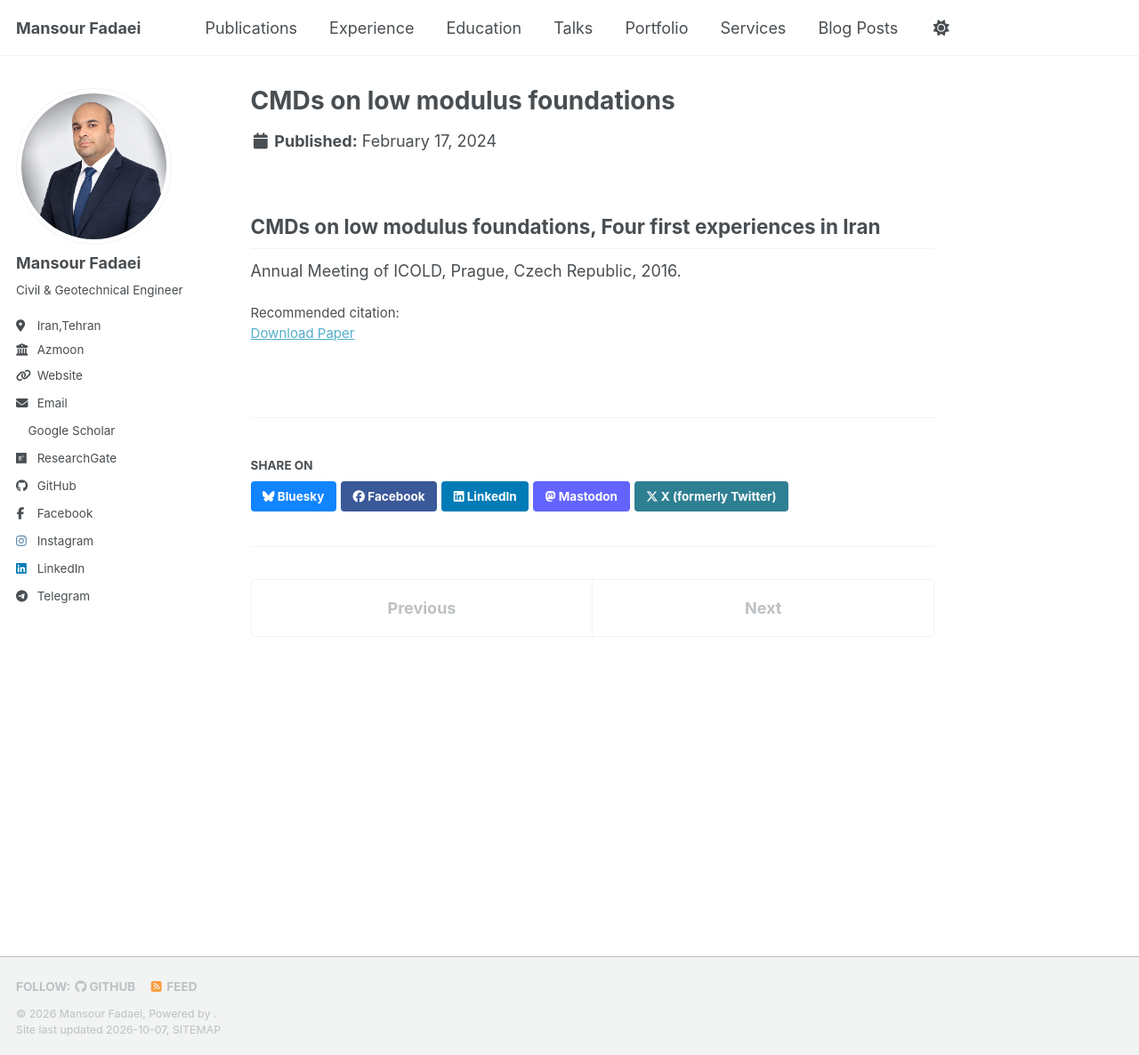
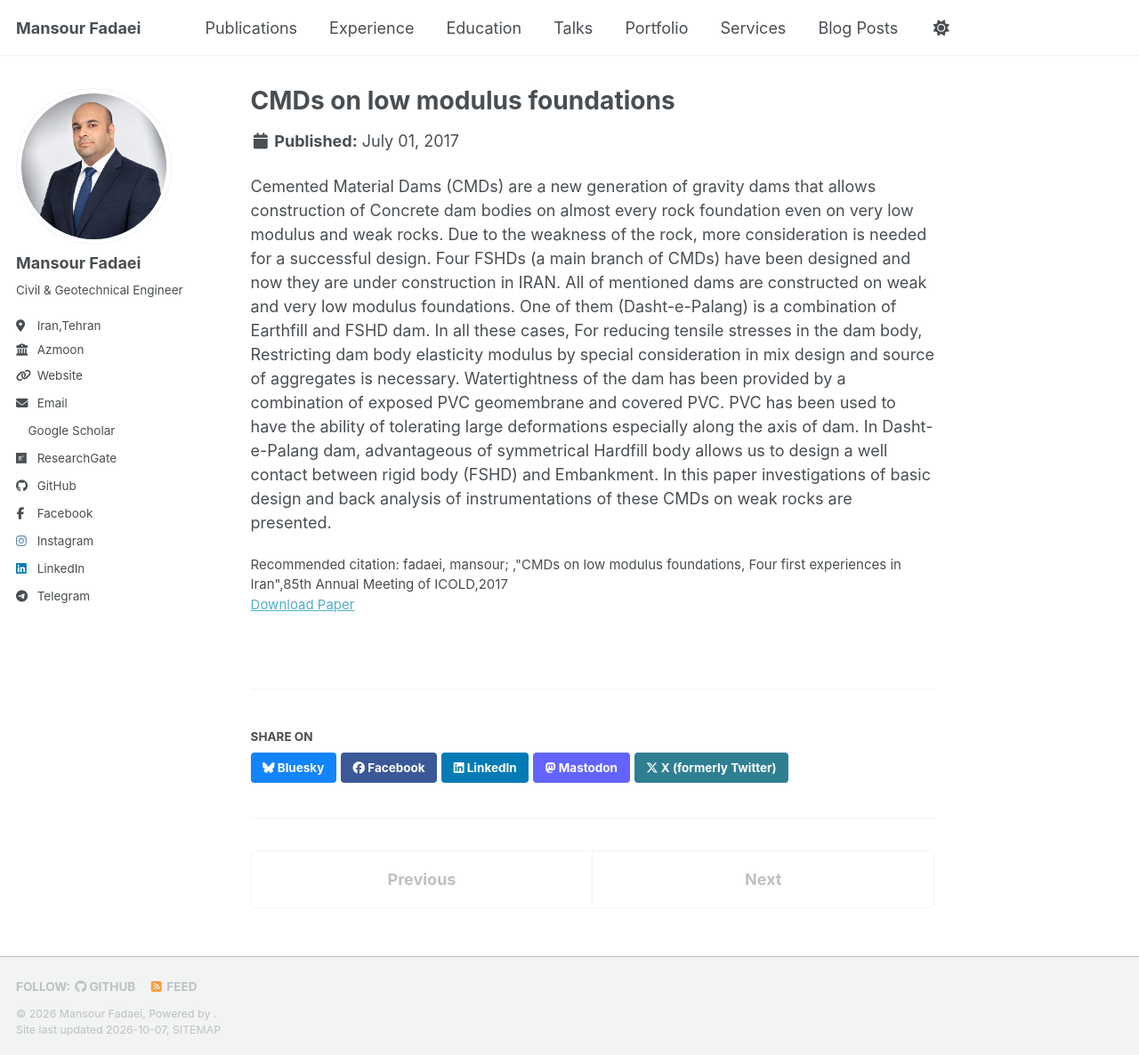
Before and after one commit to geo-eng/geo-eng.github.io, a Jekyll site: the page built from _publications/CMDs on low modulus foundations.md, in a window 1280 px wide and 1186 px high. Shown: the whole window at 89% size. Built offline with Jekyll 4.4.1, drawn with Linux system fonts in a browser that asks for light colours; a style sheet for code colours, icons or effects is not loaded.

Commit message:
Update CMDs on low modulus foundations.md

```diff
--- a/_publications/CMDs on low modulus foundations.md
+++ b/_publications/CMDs on low modulus foundations.md
@@ -3,11 +3,9 @@ title: "CMDs on low modulus foundations"
 collection: publications
 category: conferences
 permalink: /publication/2025-10-01-CMDs-on-low-modulus-foundations
-date: 2024-02-17
+date: 2017-07-01
 paperurl: 'https://www.researchgate.net/publication/342698355_CMDs_on_low_modulus_foundations_Four_first_experiences_in_Iran'
-citation: ''
+citation: 'fadaei, mansour; ,"CMDs on low modulus foundations, Four first experiences in Iran",85th Annual Meeting of ICOLD,2017'
 ---
 
-## CMDs on low modulus foundations, Four first experiences in Iran
-
-Annual Meeting of ICOLD, Prague, Czech Republic, 2016.
+Cemented Material Dams (CMDs) are a new generation of gravity dams that allows construction of Concrete dam bodies on almost every rock foundation even on very low modulus and weak rocks. Due to the weakness of the rock, more consideration is needed for a successful design. Four FSHDs (a main branch of CMDs) have been designed and now they are under construction in IRAN. All of mentioned dams are constructed on weak and very low modulus foundations. One of them (Dasht-e-Palang) is a combination of Earthfill and FSHD dam. In all these cases, For reducing tensile stresses in the dam body, Restricting dam body elasticity modulus by special consideration in mix design and source of aggregates is necessary. Watertightness of the dam has been provided by a combination of exposed PVC geomembrane and covered PVC. PVC has been used to have the ability of tolerating large deformations especially along the axis of dam. In Dasht-e-Palang dam, advantageous of symmetrical Hardfill body allows us to design a well contact between rigid body (FSHD) and Embankment. In this paper investigations of basic design and back analysis of instrumentations of these CMDs on weak rocks are presented.
```
